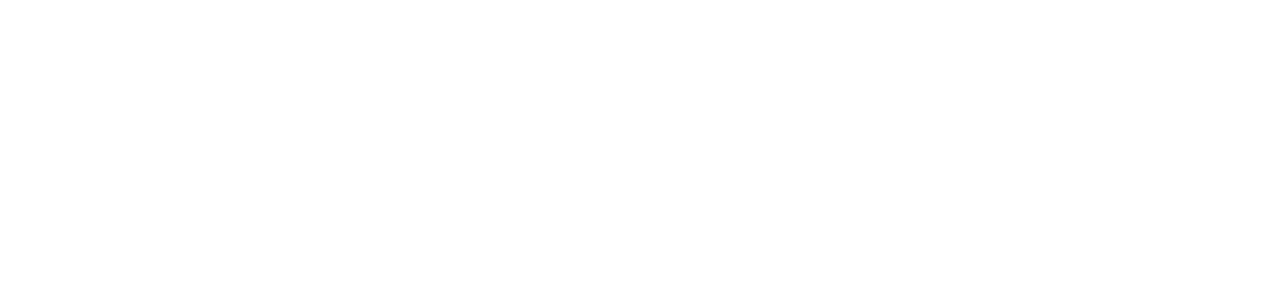
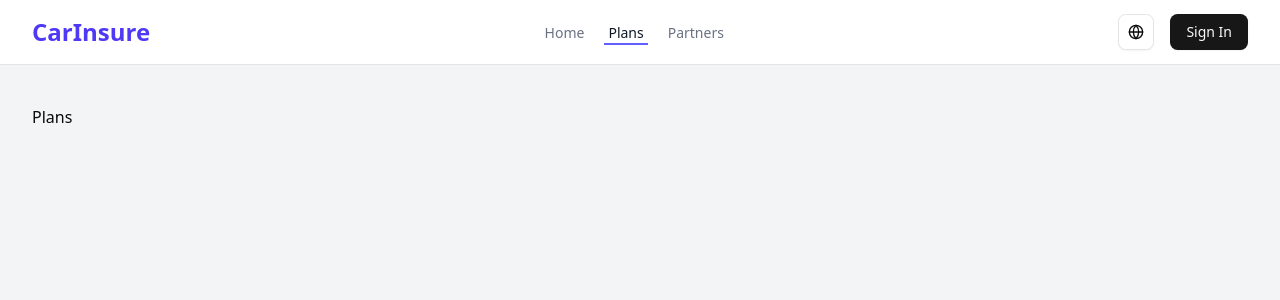
Before and after one commit to tsamkharadze/group12_techXplore, a React (Vite) app: page /plans in a window 1280 px wide. Before the commit this address had no page. Shown: the top 300 px of the page. Built offline with nearby package versions, Linux system fonts and the light colour scheme.

Commit message:
add routing

```diff
--- a/src/App.tsx
+++ b/src/App.tsx
@@ -1,6 +1,8 @@
 import { Route, Routes } from "react-router";
 import DefaultLayout from "./layout/default/default-layout";
 import LandingView from "./pages/landing/views/landing-view";
+import PlansView from "./pages/plans/views/plans-view";
+import PartnersView from "./pages/partners/views/partners-view";
 
 function App() {
   return (
@@ -8,6 +10,8 @@ function App() {
       <Routes>
         <Route path="/" element={<DefaultLayout />}>
           <Route index element={<LandingView />} />
+          <Route path="/plans" element={<PlansView />} />
+          <Route path="/partners" element={<PartnersView />} />
         </Route>
       </Routes>
     </>
--- a/src/layout/default/header.tsx
+++ b/src/layout/default/header.tsx
@@ -40,6 +40,18 @@ export const Header = () => {
             >
               Plans
             </NavLink>
+            <NavLink
+              to="/partners"
+              className={({ isActive }) =>
+                `inline-flex items-center border-b-2 px-1 pt-1 text-sm font-medium ${
+                  isActive
+                    ? "border-indigo-500 text-gray-900 dark:text-white"
+                    : "border-transparent text-gray-500 hover:border-gray-300 hover:text-gray-700"
+                }`
+              }
+            >
+              Partners
+            </NavLink>
           </nav>
 
           {/* Right-side Actions */}
--- a/src/pages/landing/components/faq.tsx
+++ b/src/pages/landing/components/faq.tsx
@@ -21,7 +21,7 @@ const FAQSection = () => {
   const icons = [HelpCircle, Car, DollarSign, MapPin, CreditCard, Star];
 
   return (
-    <div className="w-full max-w-3xl mx-auto p-6 bg-white shadow-lg rounded-xl">
+    <div className="mt-20 w-full max-w-2xl mx-auto p-6 bg-white shadow-lg rounded-xl">
       <h2 className="text-3xl font-bold text-center mb-6 text-gray-800">
         {t("FAQ-translations.title")}
       </h2>
--- /dev/null
+++ b/src/pages/partners/components/partners.tsx
@@ -0,0 +1,5 @@
+const Partners = () => {
+  return <div>Partners</div>;
+};
+
+export default Partners;
--- /dev/null
+++ b/src/pages/partners/views/partners-view.tsx
@@ -0,0 +1,7 @@
+import Partners from "../components/partners";
+
+const PartnersView = () => {
+  return <Partners />;
+};
+
+export default PartnersView;
--- /dev/null
+++ b/src/pages/plans/components/plans.tsx
@@ -0,0 +1,5 @@
+const Plans = () => {
+  return <div>Plans</div>;
+};
+
+export default Plans;
--- /dev/null
+++ b/src/pages/plans/views/plans-view.tsx
@@ -0,0 +1,7 @@
+import Plans from "../components/plans";
+
+const PlansView = () => {
+  return <Plans />;
+};
+
+export default PlansView;
```
